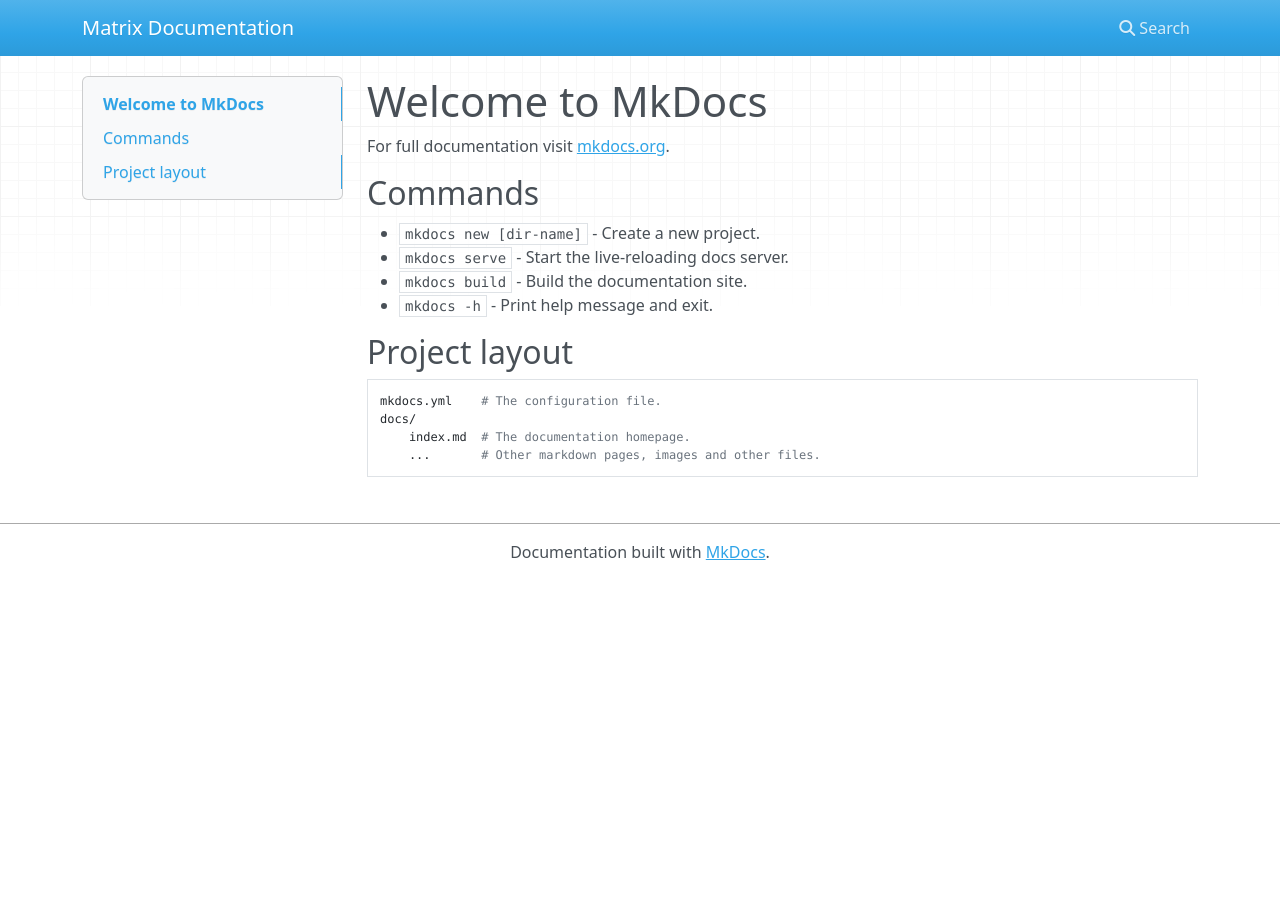
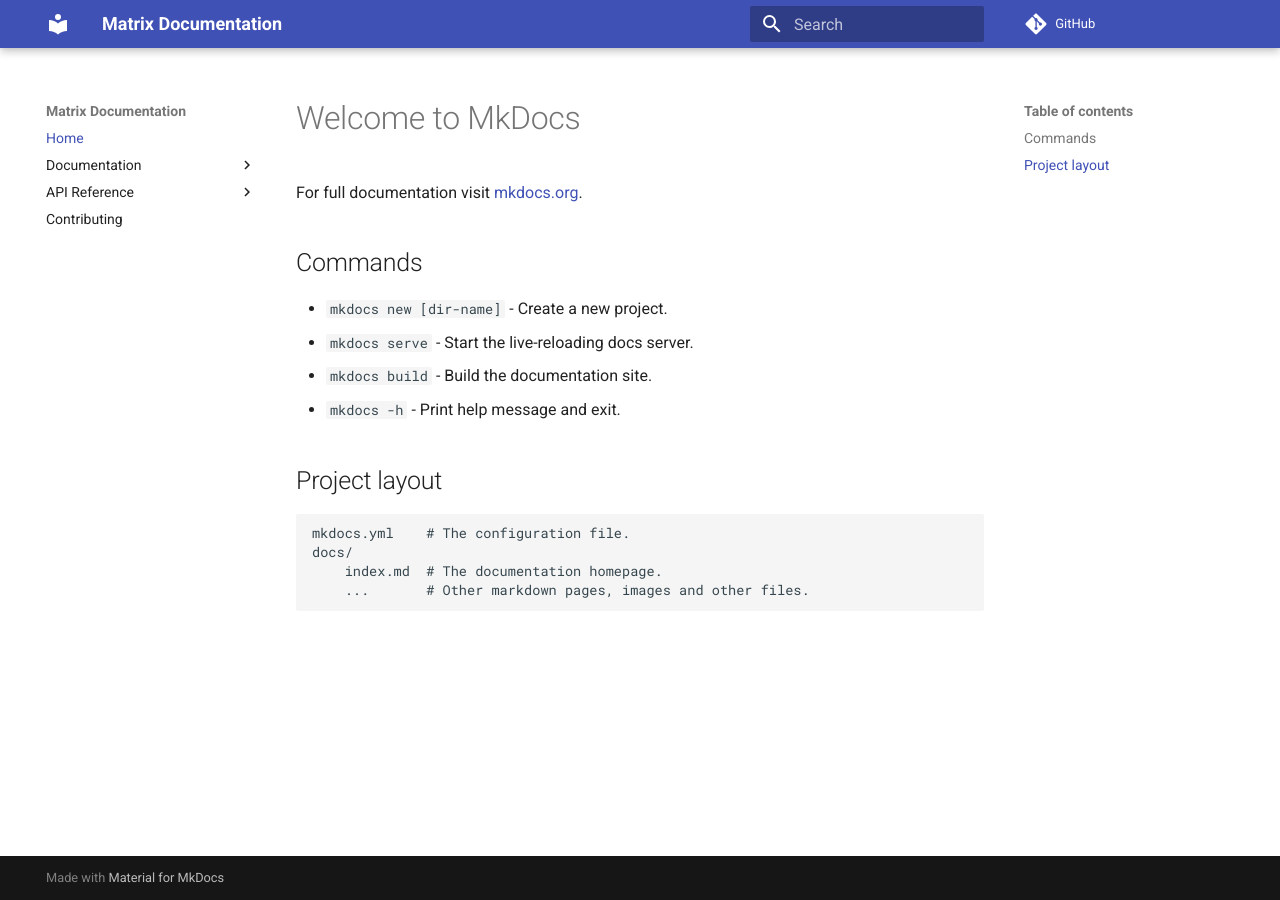
Before and after one commit to tragisch/MMatrix, an MkDocs documentation site: the page built from docs/index.md, in a window 1280 px wide. Built offline with MkDocs 1.6.1 and Material for MkDocs 9.7.7, drawn with Linux system fonts in a browser that asks for light colours; nearby versions of some CDN libraries; comment, search, counter and statistics services are not loaded; some of the changed lines change nothing that is shown.

Commit message:
Enhance matrix library documentation and API

```diff
--- a/mkdocs.yml
+++ b/mkdocs.yml
@@ -1 +1,13 @@
 site_name: Matrix Documentation
+repo_url: https://github.com/tragisch/MMatrix
+theme:
+  name: material
+nav:
+  - Home: index.md
+  - Documentation:
+    - Tensor Semantics: TENSOR_SEMANTICS.md
+    - Architecture: architecture.md
+  - API Reference:
+    - Dense Matrices: api/dm.md
+    - Sparse Matrices: api/dms.md
+  - Contributing: contributing.md
```
Also changed, not shown: 4 other files.
